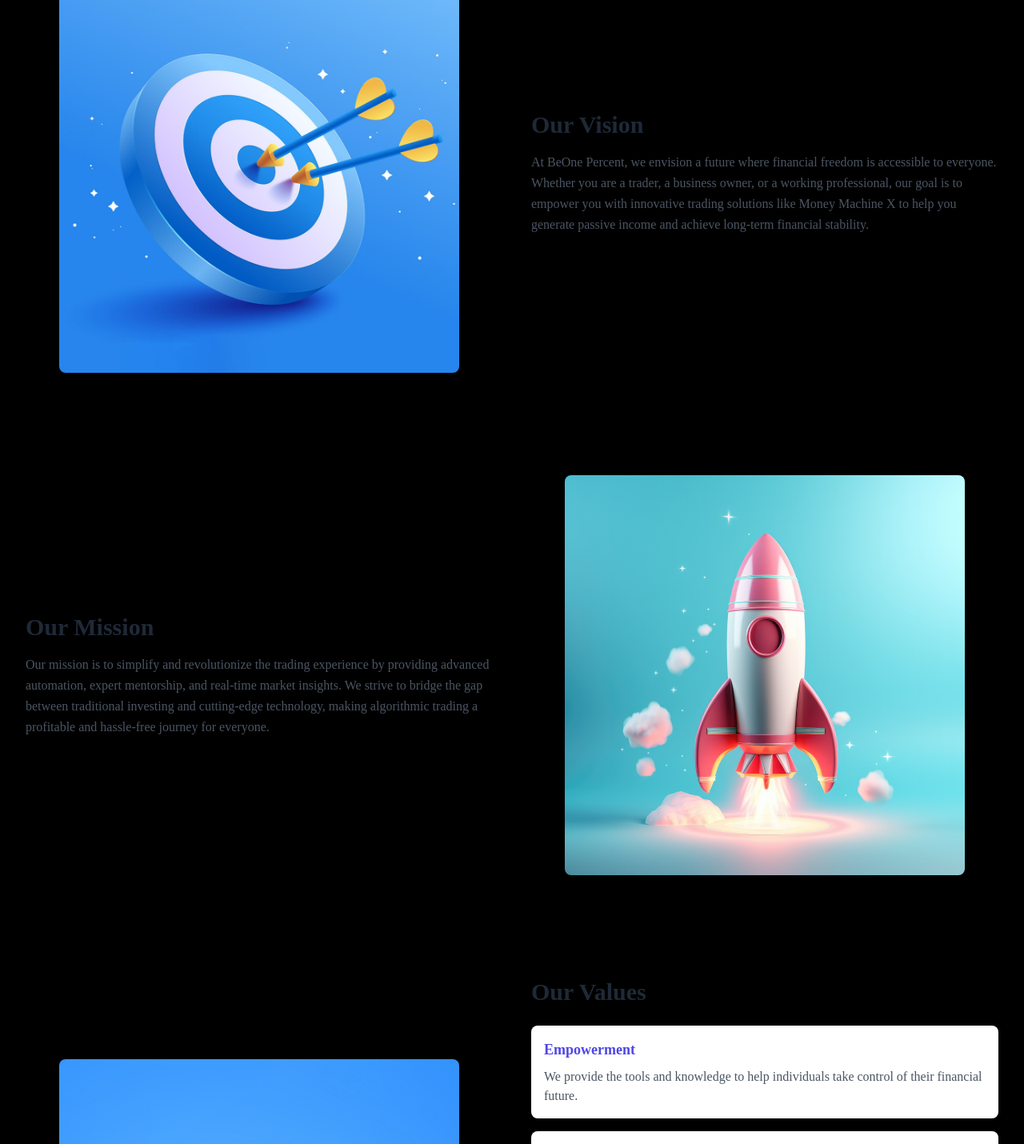
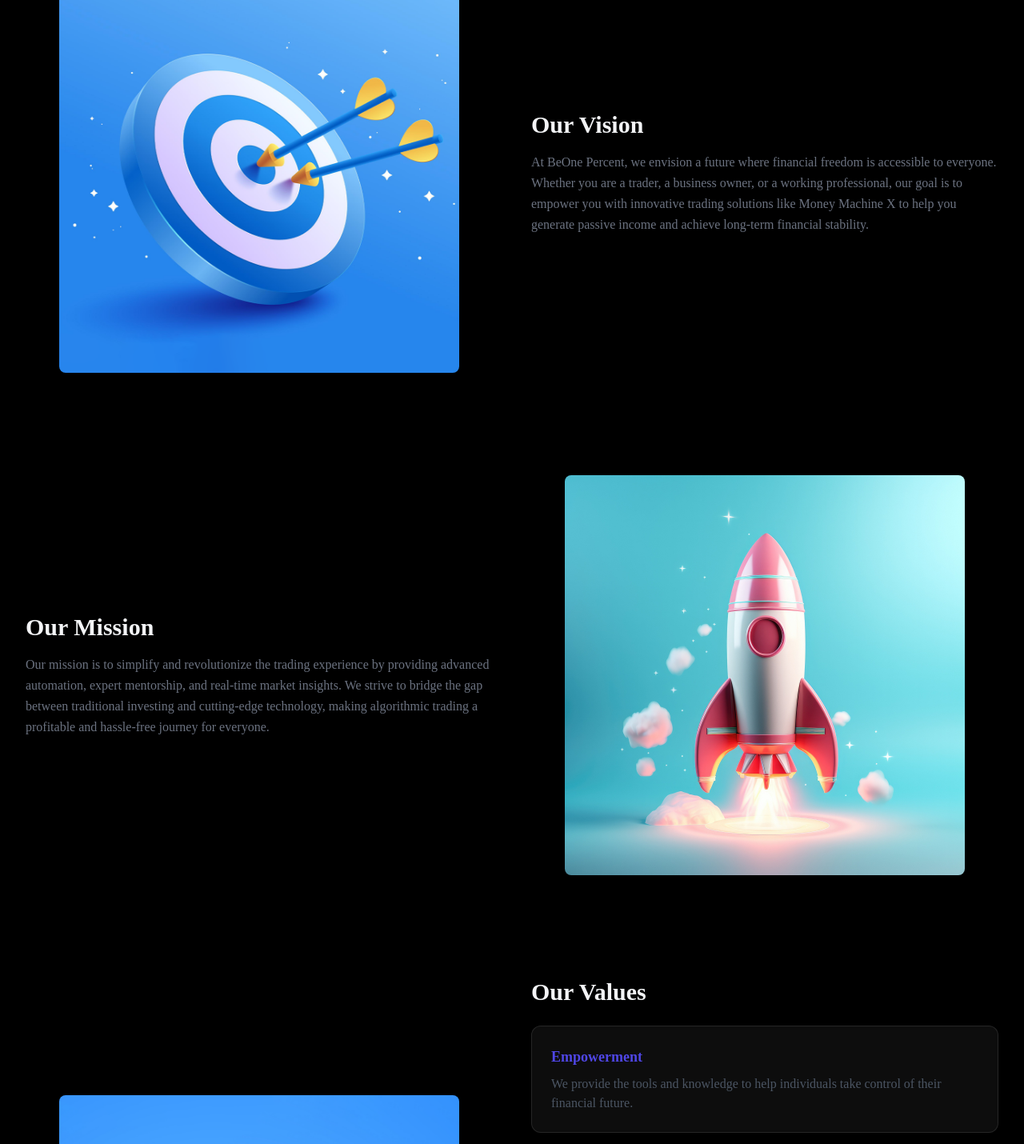
Before and after one commit to MUSTAFAREZA47/beone-landing-page, a Next.js app: page /about in a window 1280 px wide. Shown: the part 260-1690 px from the top of the page at 80% size. Built offline with nearby package versions, Linux system fonts and the light colour scheme; no server answers.

Commit message:
enhance About, Contact, Terms of Service, and Worldmap components with improved styling, email functionality, and updated content

```diff
--- a/src/components/About.jsx
+++ b/src/components/About.jsx
@@ -33,13 +33,15 @@ const values = [
 
 const About = () => {
     return (
-        <div className="max-w-7xl mx-auto px-4 sm:px-6 lg:px-8 pt-[120px]">
+        <div className="max-w-7xl mx-auto px-4 sm:px-6 lg:px-8 pt-[120px] pb-10">
             <motion.div
                 initial={{ opacity: 0, y: 20 }}
                 animate={{ opacity: 1, y: 0 }}
                 transition={{ duration: 0.5 }}
             >
-                <h2 className="text-4xl font-bold text-center mb-6">About Us</h2>
+                <h2 className="text-4xl font-bold text-center mb-6">
+                    About Us
+                </h2>
                 <div className="w-[200px] mx-auto h-[2px] bg-indigo-500 mb-10"></div>
             </motion.div>
 
@@ -68,8 +70,10 @@ const About = () => {
 
                 {/* Right: Mission Content */}
                 <div className="w-full">
-                    <h2 className="text-3xl font-semibold mb-4 text-gray-800">Our Vision</h2>
-                    <p className="text-gray-600 leading-relaxed">
+                    <h2 className="text-3xl font-semibold mb-4 text-gray-100">
+                        Our Vision
+                    </h2>
+                    <p className="text-gray-500 leading-relaxed">
                         At BeOne Percent, we envision a future where financial
                         freedom is accessible to everyone. Whether you are a
                         trader, a business owner, or a working professional, our
@@ -90,8 +94,10 @@ const About = () => {
             >
                 {/* Left: Mission Content */}
                 <div className="w-full">
-                    <h2 className="text-3xl font-semibold mb-4 text-gray-800">Our Mission</h2>
-                    <p className="text-gray-600 leading-relaxed">
+                    <h2 className="text-3xl font-semibold mb-4 text-gray-100">
+                        Our Mission
+                    </h2>
+                    <p className="text-gray-500 leading-relaxed">
                         Our mission is to simplify and revolutionize the trading
                         experience by providing advanced automation, expert
                         mentorship, and real-time market insights. We strive to
@@ -142,19 +148,28 @@ const About = () => {
 
                 {/* Right: Value Content */}
                 <div className="w-full">
-                    <h2 className="text-3xl font-semibold mb-6 text-gray-800">Our Values</h2>
+                    <h2 className="text-3xl font-semibold mb-6 text-gray-100">
+                        Our Values
+                    </h2>
                     <div className="space-y-4">
                         {values.map((value, index) => (
                             <motion.div
                                 key={index}
                                 initial={{ opacity: 0, x: -20 }}
                                 whileInView={{ opacity: 1, x: 0 }}
-                                transition={{ duration: 0.3, delay: index * 0.1 }}
+                                transition={{
+                                    duration: 0.3,
+                                    delay: index * 0.1,
+                                }}
                                 viewport={{ once: true }}
-                                className="bg-white p-4 rounded-lg shadow-sm hover:shadow-md transition-shadow duration-300"
+                                className="bg-white/5 backdrop-blur-sm border border-white/10 rounded-xl p-6 hover:bg-white/10 transition-all duration-300"
                             >
-                                <h3 className="text-lg font-semibold text-indigo-600 mb-2">{value.title}</h3>
-                                <p className="text-gray-600">{value.description}</p>
+                                <h3 className="text-lg font-semibold text-indigo-600 mb-2">
+                                    {value.title}
+                                </h3>
+                                <p className="text-gray-600">
+                                    {value.description}
+                                </p>
                             </motion.div>
                         ))}
                     </div>
--- a/src/components/Contact.jsx
+++ b/src/components/Contact.jsx
@@ -1,6 +1,8 @@
 'use client'
 import React, { useState } from 'react'
 import { WorldMapDemo } from './Worldmap'
+import emailjs from '@emailjs/browser'
+
 import {
     MapPinIcon,
     PhoneIcon,
@@ -27,6 +29,23 @@ const ContactUs = () => {
     const handleSubmit = (e) => {
         e.preventDefault()
         // Handle form submission here
+        emailjs
+            .sendForm(
+                'service_okrky01', // replace with your actual EmailJS service ID
+                'template_sy0wc8h', // replace with your EmailJS template ID
+                form.current,
+                'YSXySG4To_cfCrJlm', // replace with your EmailJS public key
+            )
+            .then(
+                (result) => {
+                    console.log(result.text)
+                    alert('Your message has been sent successfully!')
+                },
+                (error) => {
+                    console.error(error.text)
+                    alert('Failed to send message. Please try again later.')
+                },
+            )
         console.log(formData)
     }
 
@@ -85,7 +104,7 @@ const ContactUs = () => {
                             <EnvelopeIcon className="w-6 h-6 text-indigo-500 mr-3 group-hover:text-indigo-400 transition-colors duration-300" />
                             <div>
                                 <strong className="text-gray-200">Email: </strong>
-                                <span className="text-gray-400">support@beonepercent.com</span>
+                                <span className="text-gray-400">support@moneymachinex.com</span>
                             </div>
                         </motion.div>
                     </div>
--- a/src/components/TermsOfService.jsx
+++ b/src/components/TermsOfService.jsx
@@ -103,7 +103,7 @@ const TermsOfService = () => {
                 <h2 className="text-xl font-semibold mt-6">
                     10. Governing Law
                 </h2>
-                <p>These Terms are governed by the laws of India.</p>
+                <p>These Terms are governed by the laws of UAE.</p>
 
                 <h2 className="text-xl font-semibold mt-6">
                     11. Changes to Terms of Service
--- a/src/components/Worldmap.jsx
+++ b/src/components/Worldmap.jsx
@@ -7,42 +7,18 @@ export function WorldMapDemo() {
         <div className=" py-20 dark:bg-black w-full">
             <div className="max-w-7xl mx-auto text-center">
                 <p className="font-bold text-xl md:text-4xl dark:text-white text-black">
+                    <span className="text-neutral-400">We &nbsp;</span>
+                    Sell &nbsp;
                     <span className="text-neutral-400">
-                        {'We'.split('').map((word, idx) => (
-                            <motion.span
-                                key={idx}
-                                className="inline-block"
-                                initial={{ x: -10, opacity: 0 }}
-                                animate={{ x: 0, opacity: 1 }}
-                                transition={{
-                                    duration: 0.5,
-                                    delay: idx * 0.04,
-                                }}
-                            >
-                                {word}
-                            </motion.span>
-                        ))}
-                    </span>{' '}
-                    Sell {' '}
-                    <span className="text-neutral-400">
-                        {'Worldwide'.split('').map((word, idx) => (
-                            <motion.span
-                                key={idx}
-                                className="inline-block"
-                                initial={{ x: -10, opacity: 0 }}
-                                animate={{ x: 0, opacity: 1 }}
-                                transition={{
-                                    duration: 0.5,
-                                    delay: idx * 0.04,
-                                }}
-                            >
-                                {word}
-                            </motion.span>
-                        ))}
+                      Worldwide
                     </span>
                 </p>
                 <p className="text-sm md:text-lg text-neutral-500 max-w-2xl mx-auto py-4">
-                    Lorem ipsum dolor sit amet consectetur adipisicing elit. Possimus natus eaque, labore iste porro ratione? Exercitationem id alias at, omnis recusandae doloremque inventore eum ullam iure facilis animi quod voluptate.
+                    Money Machine X is trusted by traders across the globe. No
+                    matter where you're based, our advanced algorithmic trading
+                    solutions are available to help you trade smarter, faster,
+                    and with confidence. Join our growing community and
+                    experience the power of automation that knows no borders.
                 </p>
             </div>
             <WorldMap
```
